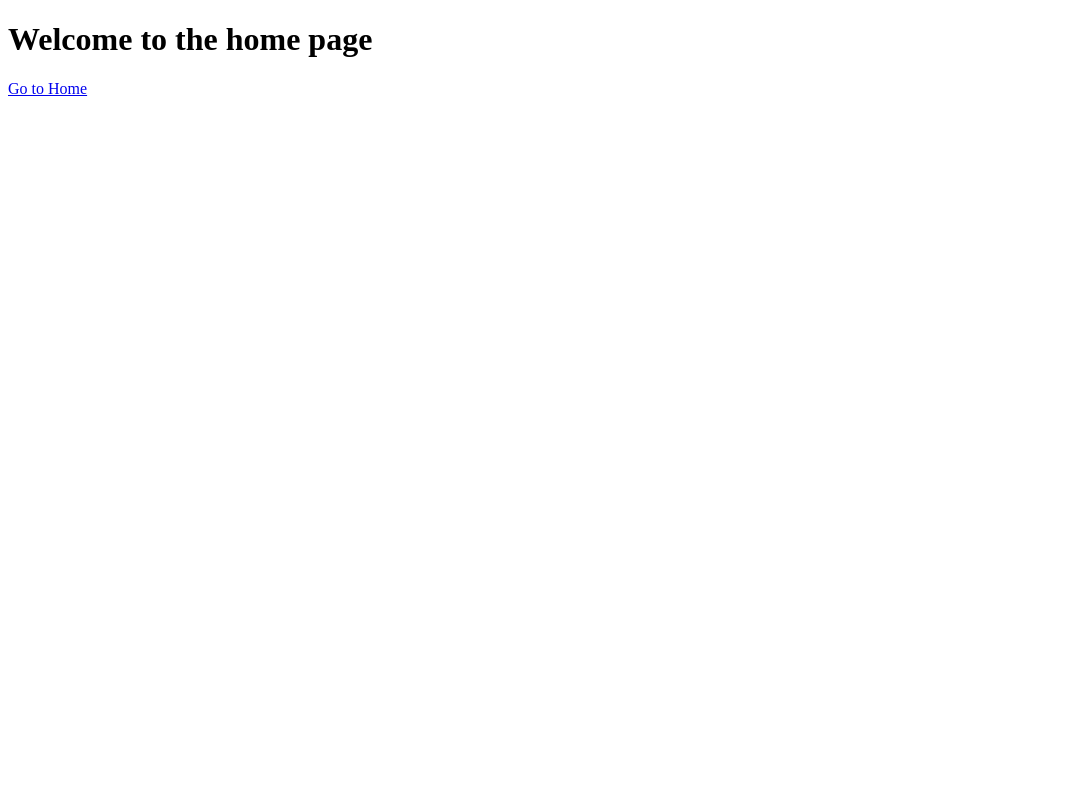
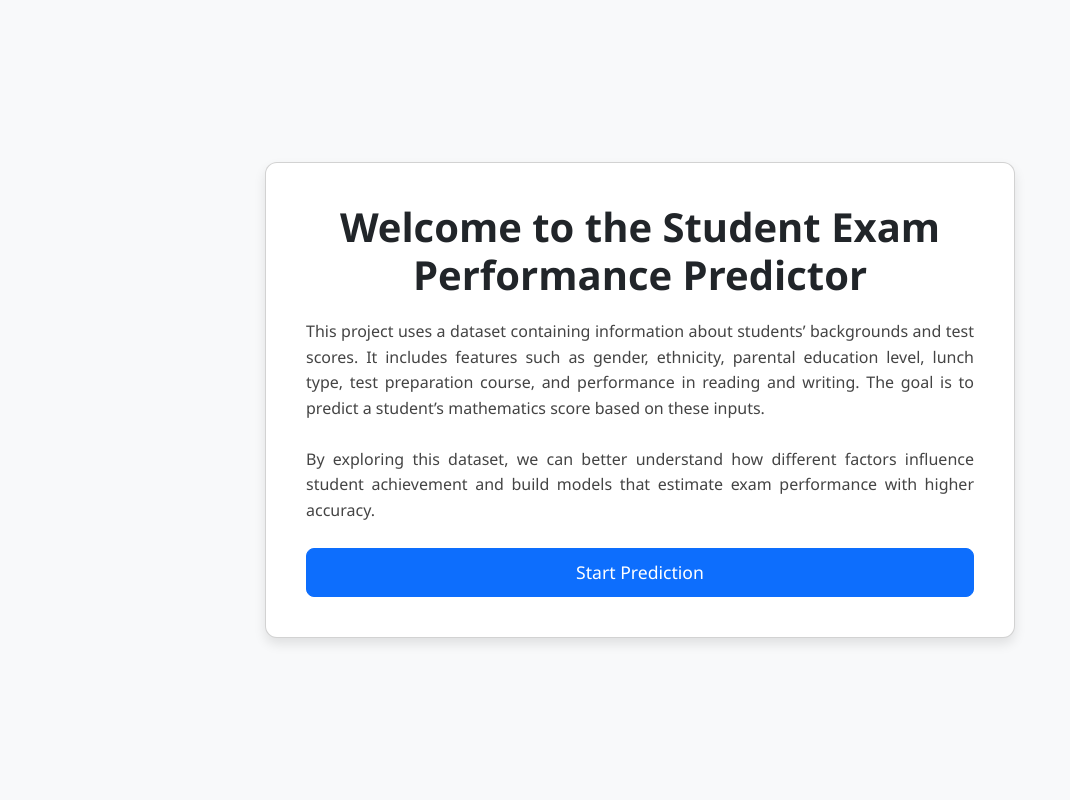
Before and after one commit to FAKER-112/project_1, a Flask app: page / in a window 1280 px wide. Shown: the whole page, without its empty margins (0-1070 px from the left). Run offline with Flask 3, Linux system fonts and the light colour scheme.

Commit message:
changesn

```diff
--- /dev/null
+++ b/app.yaml
@@ -0,0 +1 @@
+runtime: python311
--- a/templates/index.html
+++ b/templates/index.html
@@ -4,9 +4,54 @@
     <meta charset="UTF-8">
     <meta name="viewport" content="width=device-width, initial-scale=1.0">
     <title>Index</title>
+    <link href="https://cdn.jsdelivr.net/npm/bootstrap@5.3.2/dist/css/bootstrap.min.css" rel="stylesheet">
+    <style>
+        body {
+            background-color: #f8f9fa;
+            display: flex;
+            align-items: center;
+            justify-content: center;
+            min-height: 100vh;
+            font-family: "Segoe UI", sans-serif;
+        }
+        .card {
+            max-width: 750px;
+            padding: 40px;
+            border-radius: 12px;
+            box-shadow: 0 6px 12px rgba(0,0,0,0.1);
+            text-align: center;
+        }
+        h1 {
+            margin-bottom: 20px;
+            font-weight: 600;
+        }
+        p {
+            text-align: justify;
+            margin-bottom: 25px;
+            color: #444;
+            line-height: 1.6;
+        }
+        .btn-primary {
+            padding: 10px 25px;
+            font-size: 1.1rem;
+            border-radius: 8px;
+        }
+    </style>
 </head>
 <body>
-    <h1>Welcome to the home page</h1>
-    <a href="predictdata">Go to Home</a>
+    <div class="card">
+        <h1>Welcome to the Student Exam Performance Predictor</h1>
+        <p>
+            This project uses a dataset containing information about students’ backgrounds and test scores.
+            It includes features such as gender, ethnicity, parental education level, lunch type, test preparation course,
+            and performance in reading and writing. The goal is to predict a student’s mathematics score
+            based on these inputs.
+        </p>
+        <p>
+            By exploring this dataset, we can better understand how different factors influence student
+            achievement and build models that estimate exam performance with higher accuracy.
+        </p>
+        <a href="predictdata" class="btn btn-primary">Start Prediction</a>
+    </div>
 </body>
 </html>
```
Also changed, not shown: requirements.txt (+7 -3 lines), README.md, main.py (renamed from app.py).
